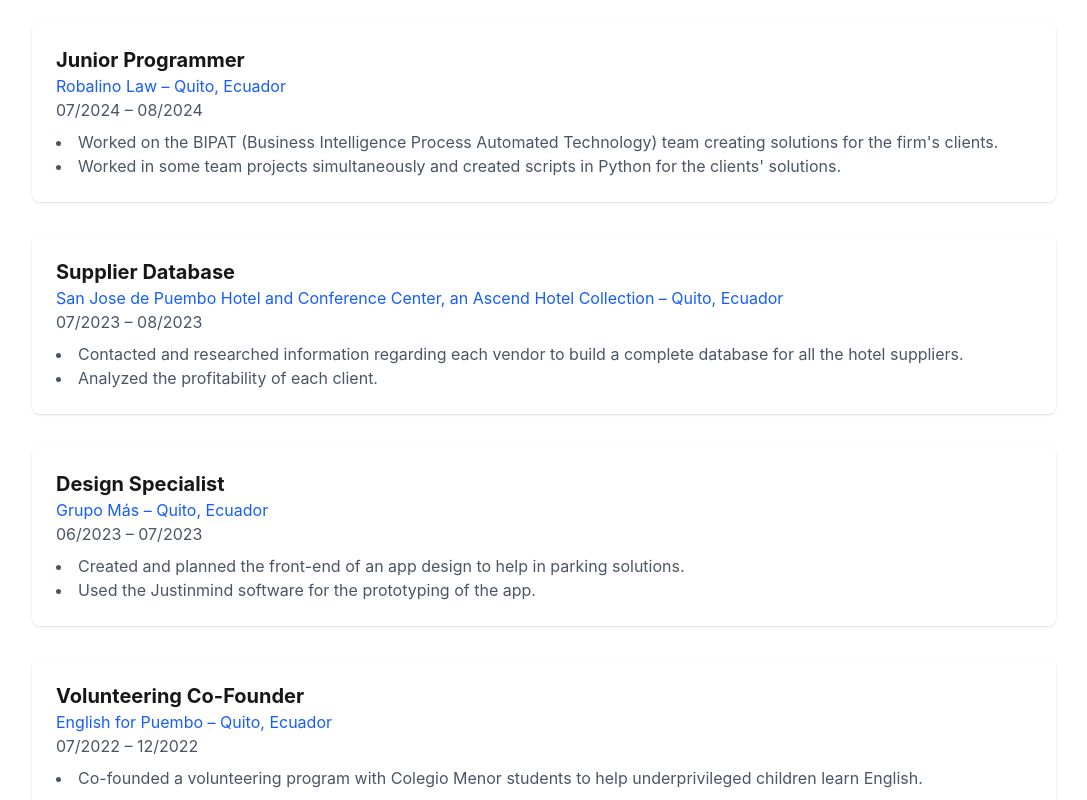
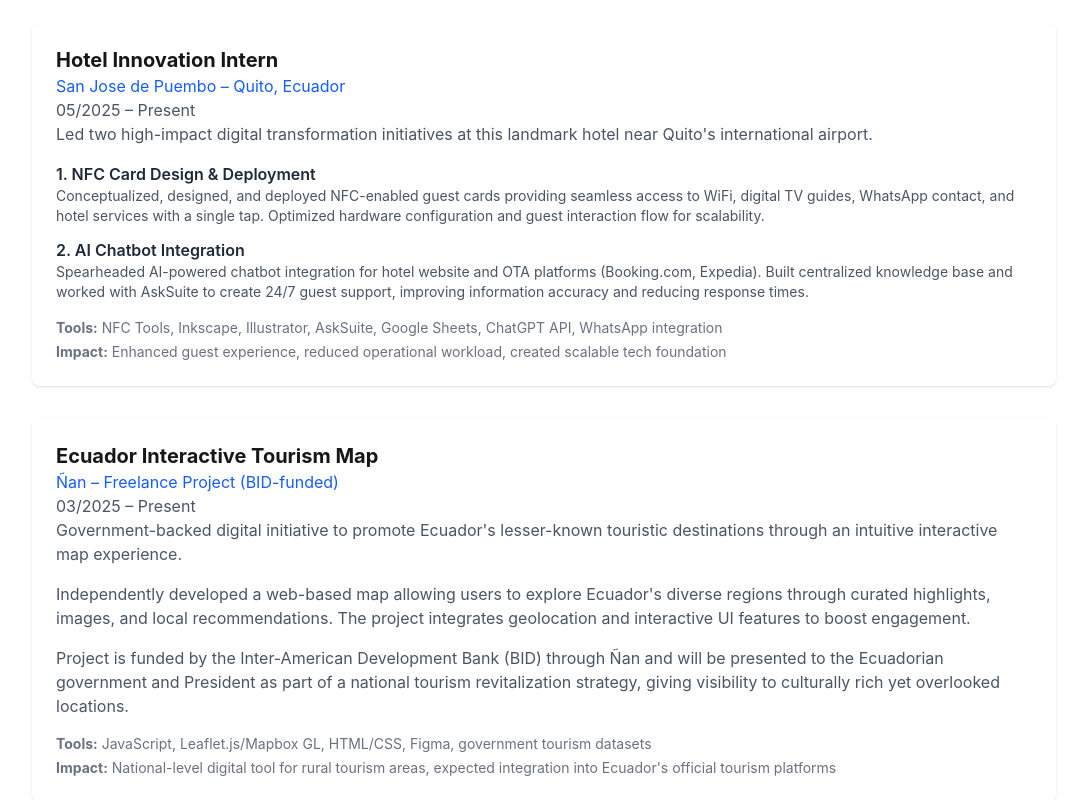
Before and after one commit to Mau567/personal_webpage, a Next.js app: page / in a window 1280 px wide. Shown: the part 1080-1880 px from the top of the page, without its empty margins (96-1183 px from the left). Built offline with nearby package versions, Linux system fonts and the light colour scheme.

Commit message:
Add new experience sections for Hotel Innovation Intern and Ecuador Interactive Tourism Map on homepage

```diff
--- a/src/app/page.tsx
+++ b/src/app/page.tsx
@@ -107,6 +107,58 @@
           <h2 className="text-3xl font-bold mb-8">Experience</h2>
           <div className="space-y-8">
             {/* Experience Item */}
+            <div className="bg-white dark:bg-gray-700 p-6 rounded-lg shadow hover:shadow-lg transition fade-in">
+              <h3 className="text-xl font-bold">Hotel Innovation Intern</h3>
+              <p className="text-blue-600 dark:text-blue-400">San Jose de Puembo – Quito, Ecuador</p>
+              <p className="text-gray-600 dark:text-gray-400">05/2025 – Present</p>
+              <p className="text-gray-600 dark:text-gray-300 mb-4">
+                Led two high-impact digital transformation initiatives at this landmark hotel near Quito&apos;s international airport.
+              </p>
+              <div className="space-y-3">
+                <div>
+                  <h4 className="font-semibold text-gray-800 dark:text-gray-200">1. NFC Card Design & Deployment</h4>
+                  <p className="text-gray-600 dark:text-gray-300 text-sm">
+                    Conceptualized, designed, and deployed NFC-enabled guest cards providing seamless access to WiFi, digital TV guides, WhatsApp contact, and hotel services with a single tap. Optimized hardware configuration and guest interaction flow for scalability.
+                  </p>
+                </div>
+                <div>
+                  <h4 className="font-semibold text-gray-800 dark:text-gray-200">2. AI Chatbot Integration</h4>
+                  <p className="text-gray-600 dark:text-gray-300 text-sm">
+                    Spearheaded AI-powered chatbot integration for hotel website and OTA platforms (Booking.com, Expedia). Built centralized knowledge base and worked with AskSuite to create 24/7 guest support, improving information accuracy and reducing response times.
+                  </p>
+                </div>
+              </div>
+              <div className="mt-4">
+                <p className="text-sm text-gray-500 dark:text-gray-400">
+                  <strong>Tools:</strong> NFC Tools, Inkscape, Illustrator, AskSuite, Google Sheets, ChatGPT API, WhatsApp integration
+                </p>
+                <p className="text-sm text-gray-500 dark:text-gray-400 mt-1">
+                  <strong>Impact:</strong> Enhanced guest experience, reduced operational workload, created scalable tech foundation
+                </p>
+              </div>
+            </div>
+            <div className="bg-white dark:bg-gray-700 p-6 rounded-lg shadow hover:shadow-lg transition fade-in">
+              <h3 className="text-xl font-bold">Ecuador Interactive Tourism Map</h3>
+              <p className="text-blue-600 dark:text-blue-400">Ñan – Freelance Project (BID-funded)</p>
+              <p className="text-gray-600 dark:text-gray-400">03/2025 – Present</p>
+              <p className="text-gray-600 dark:text-gray-300 mb-4">
+                Government-backed digital initiative to promote Ecuador&apos;s lesser-known touristic destinations through an intuitive interactive map experience.
+              </p>
+              <p className="text-gray-600 dark:text-gray-300 mb-4">
+                Independently developed a web-based map allowing users to explore Ecuador&apos;s diverse regions through curated highlights, images, and local recommendations. The project integrates geolocation and interactive UI features to boost engagement.
+              </p>
+              <p className="text-gray-600 dark:text-gray-300 mb-4">
+                Project is funded by the Inter-American Development Bank (BID) through Ñan and will be presented to the Ecuadorian government and President as part of a national tourism revitalization strategy, giving visibility to culturally rich yet overlooked locations.
+              </p>
+              <div className="mt-4">
+                <p className="text-sm text-gray-500 dark:text-gray-400">
+                  <strong>Tools:</strong> JavaScript, Leaflet.js/Mapbox GL, HTML/CSS, Figma, government tourism datasets
+                </p>
+                <p className="text-sm text-gray-500 dark:text-gray-400 mt-1">
+                  <strong>Impact:</strong> National-level digital tool for rural tourism areas, expected integration into Ecuador&apos;s official tourism platforms
+                </p>
+              </div>
+            </div>
             <div className="bg-white dark:bg-gray-700 p-6 rounded-lg shadow hover:shadow-lg transition fade-in">
               <h3 className="text-xl font-bold">Junior Programmer</h3>
               <p className="text-blue-600 dark:text-blue-400">Robalino Law – Quito, Ecuador</p>
```
